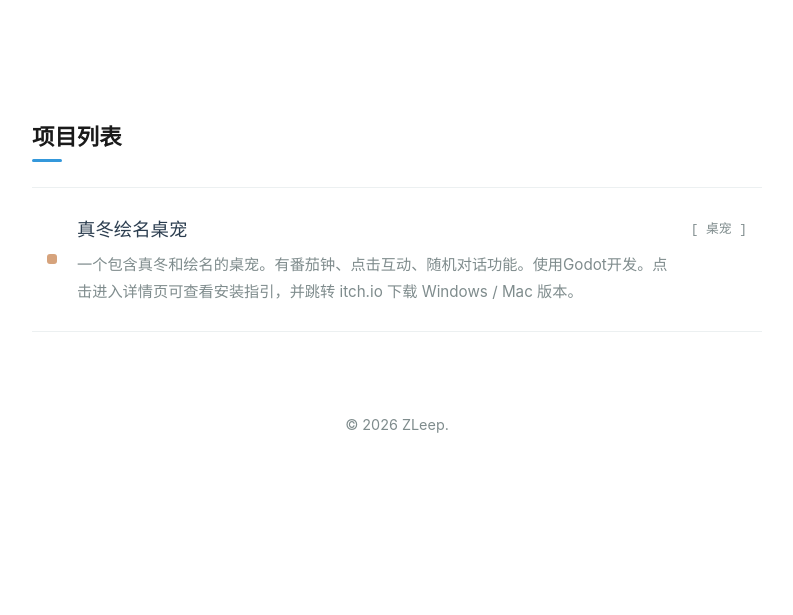
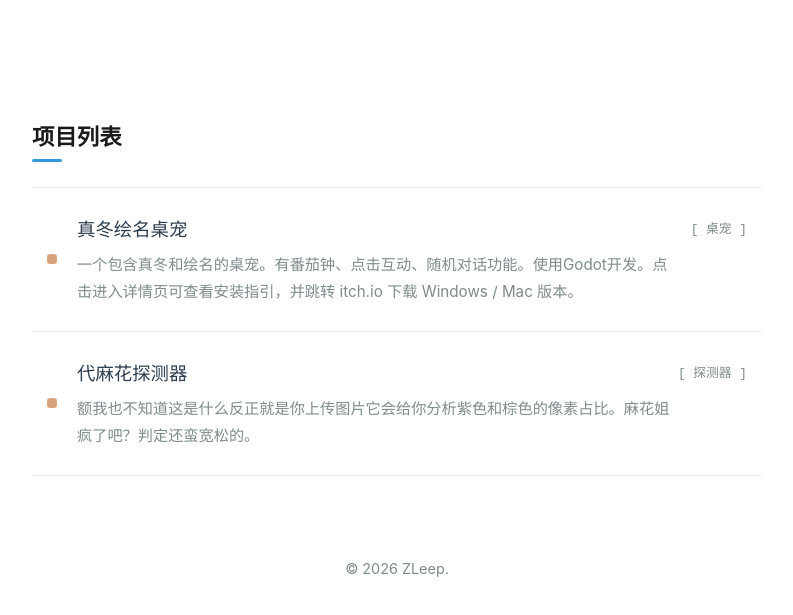
Before and after one commit to zleep75/zleep75.github.io, a plain HTML site: page mfen.html in a window 1280 px wide. Shown: the part 197-812 px from the top of the page, without its empty margins (243-1036 px from the left). Drawn offline with Linux system fonts and the light colour scheme.

Commit message:
Add project item for 代麻花探测器

```diff
--- a/mfen.html
+++ b/mfen.html
@@ -218,6 +218,17 @@
                     </div>
                 </a>
             </div>
+
+            <a href="https://dmhdhm.netlify.app" class="project-item">
+                    <div class="project-status-dot type-mfen" title="代麻花探测器"></div>
+                    <div class="project-content">
+                        <div class="project-header">
+                            <span class="project-title">代麻花探测器</span>
+                            <span class="project-type">[ 探测器 ]</span>
+                        </div>
+                        <p class="project-desc">额我也不知道这是什么反正就是你上传图片它会给你分析紫色和棕色的像素占比。麻花姐疯了吧？判定还蛮宽松的。</p>
+                    </div>
+                </a>
         </main>
 
         <footer>
```
